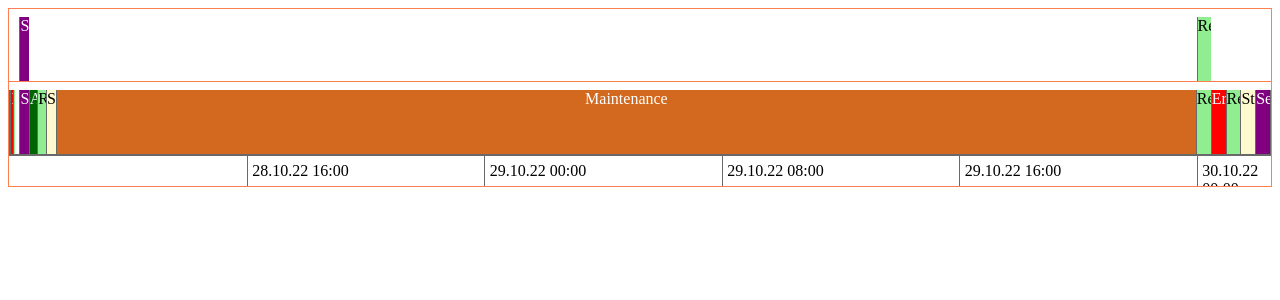
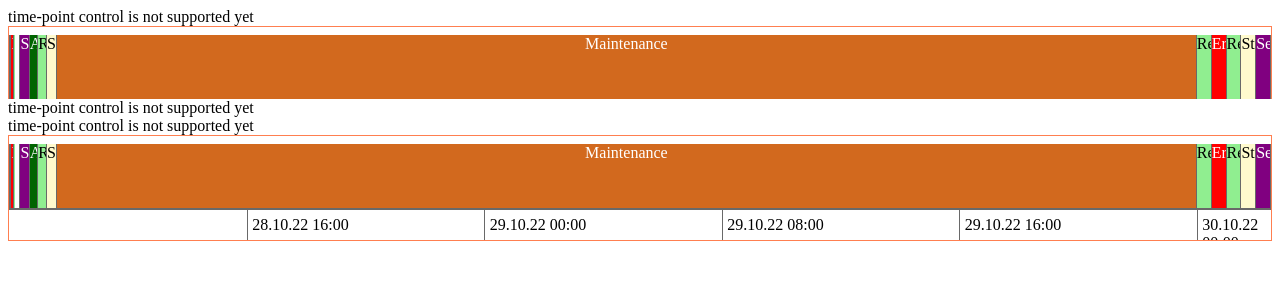
Before and after one commit to olegx100/timelinejs, an Angular app in the folder TimeLineTest/: page / in a window 1280 px wide. Shown: the top 300 px of the page. Built offline with nearby package versions, Linux system fonts and the light colour scheme.

Commit message:
Add moderate number of series

```diff
--- a/TimeLineTest/src/app/app.component.html
+++ b/TimeLineTest/src/app/app.component.html
@@ -2,6 +2,6 @@
 
 </script>
 
-<app-time-line-scale [nScales]="5"></app-time-line-scale>
+<app-time-line-scale [nScales]="5" [Series]="Series"></app-time-line-scale>
 
 <router-outlet></router-outlet>
--- a/TimeLineTest/src/app/app.component.ts
+++ b/TimeLineTest/src/app/app.component.ts
@@ -9,7 +9,51 @@ import { Component } from '@angular/core';
 export class AppComponent {
   title = 'TimeLineTest';
 
+  public Series: Array<any>;
 
   constructor () {
+    this.Series = [];
+
+    this.Series.push ( { "type":'time-point', "items": []});
+    let s = { "type":'time-span', "items":  this.getItems() };
+    this.Series.push (s);
+
+    this.Series.push ( { "type":'time-point', "items": []});
+    this.Series.push ( { "type":'time-point', "items": []});
+    this.Series.push ( s );
   }
+
+  getItems () {
+    let res:Array<any> = [
+      {"State": "Active", "Start"     : new Date(2022, 9, 28, 8, 0, 0).getTime()},
+      {"State": "Error", "Start"      : new Date(2022, 9, 28, 8, 3, 0).getTime()},
+      {"State": "Ready", "Start"      : new Date(2022, 9, 28, 8, 9, 0).getTime()},
+      {"State": "Service", "Start"    : new Date(2022, 9, 28, 8, 21, 0).getTime()},
+      {"State": "Active", "Start"     : new Date(2022, 9, 28, 8, 40, 0).getTime()},
+      {"State": "Ready", "Start"      : new Date(2022, 9, 28, 8, 57, 0).getTime()},
+      {"State": "Standby", "Start"    : new Date(2022, 9, 28, 9, 15, 0).getTime()},
+      {"State": "Maintenance", "Start": new Date(2022, 9, 28, 9, 35, 0).getTime()},
+      {"State": "Ready", "Start"      : new Date(2022, 9, 30, 0,  0, 0).getTime()},
+      {"State": "Error", "Start"      : new Date(2022, 9, 30, 0, 30, 0).getTime()},
+      {"State": "Ready", "Start"      : new Date(2022, 9, 30, 1,  0, 0).getTime()},
+      {"State": "Standby", "Start"    : new Date(2022, 9, 30, 1, 30, 0).getTime()},
+      {"State": "Service", "Start"    : new Date(2022, 9, 30, 2,  0, 0).getTime()},
+      {"State": "Ready", "Start"      : new Date(2022, 9, 30, 2, 30, 0).getTime(), "Duration": 30000}
+    ];
+
+    for(let i = 1; i < res.length; i++) {
+      res[i-1].Duration =  (res[i].Start - res[i-1].Start);
+    }
+
+    if (res.length > 0)
+    {
+      if (!res[res.length-1].Duration)
+        res[res.length-1].Duration = 1;
+    }
+    //to check the empty state handling in the control
+    res[2].Duration = res[2].Duration / 3;
+
+    return res;
+  }
+
 }
--- a/TimeLineTest/src/time-line/TimeScaleCalc.ts
+++ b/TimeLineTest/src/time-line/TimeScaleCalc.ts
@@ -6,8 +6,6 @@
   //1, 2, 5, 10 days
   //1, 2, 3, 6, 12 month
   //1, 2, 5 years
-
-import { DatePipe } from "@angular/common";
 
 const mSecInHour = 3_600_000;
 const mSecInDay = mSecInHour * 24;
--- a/TimeLineTest/src/time-line/time-line-scale/time-line-scale.component.html
+++ b/TimeLineTest/src/time-line/time-line-scale/time-line-scale.component.html
@@ -1,3 +1,10 @@
-<app-time-line-main [items]="items2" ></app-time-line-main>
-<app-time-line-main [items]="items" ></app-time-line-main>
+
+<ng-container *ngFor="let series of Series; let i = index">
+    <ng-container *ngIf="series.type === 'time-span'">
+        <app-time-line-main [items]="series.items" ></app-time-line-main>
+    </ng-container>
+    <ng-container *ngIf="series.type === 'time-point'">
+        <div>time-point control is not supported yet</div>
+    </ng-container>
+</ng-container>
 <div #timelineScaleContainer class="timelineScaleContainer"></div>
--- a/TimeLineTest/src/time-line/time-line-scale/time-line-scale.component.ts
+++ b/TimeLineTest/src/time-line/time-line-scale/time-line-scale.component.ts
@@ -25,12 +25,9 @@ export class TimeLineScaleComponent implements OnInit, IScaleEventReceiver {
   timeFormat     = "HH:mm:ss";
   timeFormatMs   = "HH:mm:ss.SSS";
 
+  @Input("Series") Series: Array<any>;
+
   constructor(private timeScale: GraphDateScale) {
-
-    //temporary
-    this.items = this.getItems ();
-
-
     this.timelineCalc  = new TimeScaleCalc();
     this.datePipe = new DatePipe ("en-US");
   }
@@ -148,44 +145,4 @@ export class TimeLineScaleComponent implements OnInit, IScaleEventReceiver {
   getMaxTime () : number {
     return NaN;
   }
-
-  //temporary
-  items: Array<any>;
-  items2: Array<any>;
-
-  getItems () {
-    let res:Array<any> = [
-      {"State": "Active", "Start"     : new Date(2022, 9, 28, 8, 0, 0).getTime()},
-      {"State": "Error", "Start"      : new Date(2022, 9, 28, 8, 3, 0).getTime()},
-      {"State": "Ready", "Start"      : new Date(2022, 9, 28, 8, 9, 0).getTime()},
-      {"State": "Service", "Start"    : new Date(2022, 9, 28, 8, 21, 0).getTime()},
-      {"State": "Active", "Start"     : new Date(2022, 9, 28, 8, 40, 0).getTime()},
-      {"State": "Ready", "Start"      : new Date(2022, 9, 28, 8, 57, 0).getTime()},
-      {"State": "Standby", "Start"    : new Date(2022, 9, 28, 9, 15, 0).getTime()},
-      {"State": "Maintenance", "Start": new Date(2022, 9, 28, 9, 35, 0).getTime()},
-      {"State": "Ready", "Start"      : new Date(2022, 9, 30, 0,  0, 0).getTime()},
-      {"State": "Error", "Start"      : new Date(2022, 9, 30, 0, 30, 0).getTime()},
-      {"State": "Ready", "Start"      : new Date(2022, 9, 30, 1,  0, 0).getTime()},
-      {"State": "Standby", "Start"    : new Date(2022, 9, 30, 1, 30, 0).getTime()},
-      {"State": "Service", "Start"    : new Date(2022, 9, 30, 2,  0, 0).getTime()},
-      {"State": "Ready", "Start"      : new Date(2022, 9, 30, 2, 30, 0).getTime(), "Duration": 30000}
-    ];
-
-    for(let i = 1; i < res.length; i++) {
-      res[i-1].Duration =  (res[i].Start - res[i-1].Start);
-    }
-
-    if (res.length > 0)
-    {
-      if (!res[res.length-1].Duration)
-        res[res.length-1].Duration = 1;
-    }
-    //to check the empty state handling in the control
-    res[2].Duration = res[2].Duration / 3;
-
-    this.items2 = [];
-    this.items2.push (res[3]);
-    this.items2.push (res[8]);
-    return res;
-  }
 }
```
